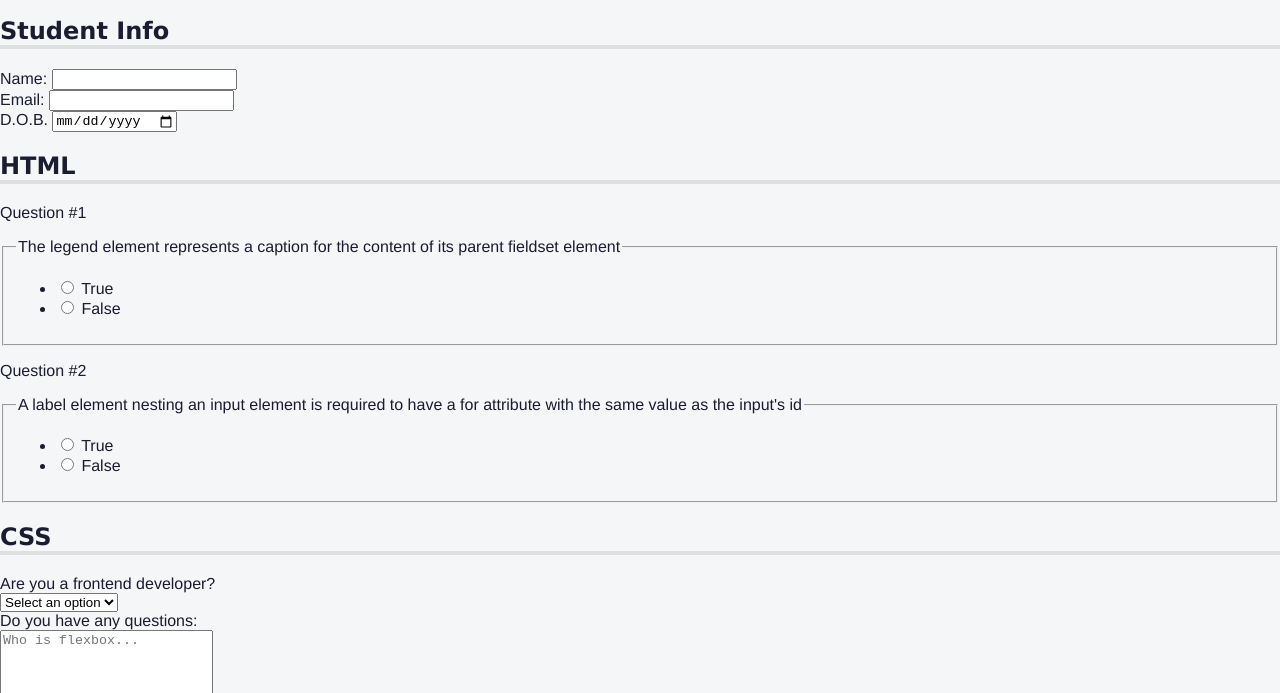
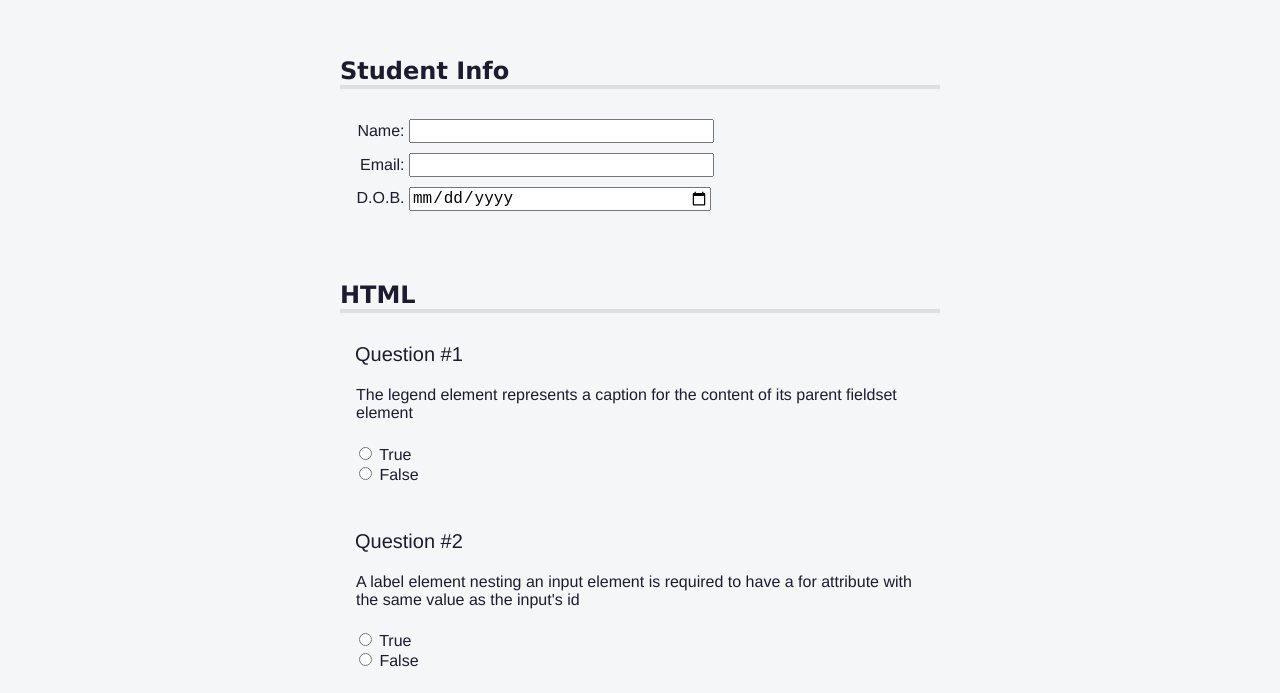
Before and after one commit to LittleMissButtons/FCC_Quiz, a plain HTML site: page index.html in a window 1280 px wide. Shown: the part 53-746 px from the top of the page. Drawn offline with Linux system fonts and the light colour scheme.

Commit message:
completed .css file

```diff
--- a/styles.css
+++ b/styles.css
@@ -1,3 +1,9 @@
+@media (prefers-reduced-motion: no-preference) {
+  * {
+    scroll-behavior: smooth;
+  }
+}
+
 body {
   background: #f5f6f7;
 	color: #1b1b32;
@@ -67,8 +73,11 @@ main {
   padding-top: 50px;
 }
 
-
-
+section {
+  width: 80%;
+  margin: 0 auto 10px auto;
+  max-width: 600px;
+}
 
 h1,
 h2 {
@@ -77,10 +86,90 @@ h2 {
 
 h2 {
   border-bottom: 4px solid #dfdfe2;
+  margin-top: 0px;
+  padding-top: 60px;
+}
+
+.info {
+  padding: 10px 0 0 5px;
+}
+
+.formrow {
+  margin-top: 30px;
+	padding: 0px 15px;
+}
+
+input {
+  font-size: 16px;
+}
+
+.info label, .info input {
+  display: inline-block;
+  text-align: right;
+}
+
+.info input {
+  width: 50%;
+  text-align: left;
+}
+
+.info label {
+  width: 10%;
+  min-width: 55px;
+}
+
+.question-block {
+  text-align: left;
+	display: block;
+	width: 100%;
+	margin-top: 20px;
+	padding-top: 5px;
+}
+
+p {
+  margin-top: 5px;
+  padding-left: 15px;
+  font-size: 20px;
 }
 
 p::before {
   content: "Question #";
+}
+
+.question {
+  border: none;
+  padding-bottom: 0;
+}
+
+.answers-list {
+  list-style: none;
+  padding: 0;
+}
+
+button {
+	display: block;
+	margin: 40px auto;
+	width: 40%;
+	padding: 15px;
+	font-size: 23px;
+	background: #d0d0d5;
+	border: 3px solid #3b3b4f;
+}
+
+footer {
+	background-color: #2a2a40;
+	display: flex;
+	justify-content: center;
+}
+
+footer,
+footer a {
+  color: #dfdfe2;
+}
+
+address {
+  text-align: center;
+  padding: 0.3em;
 }
 
 .sr-only {
```
